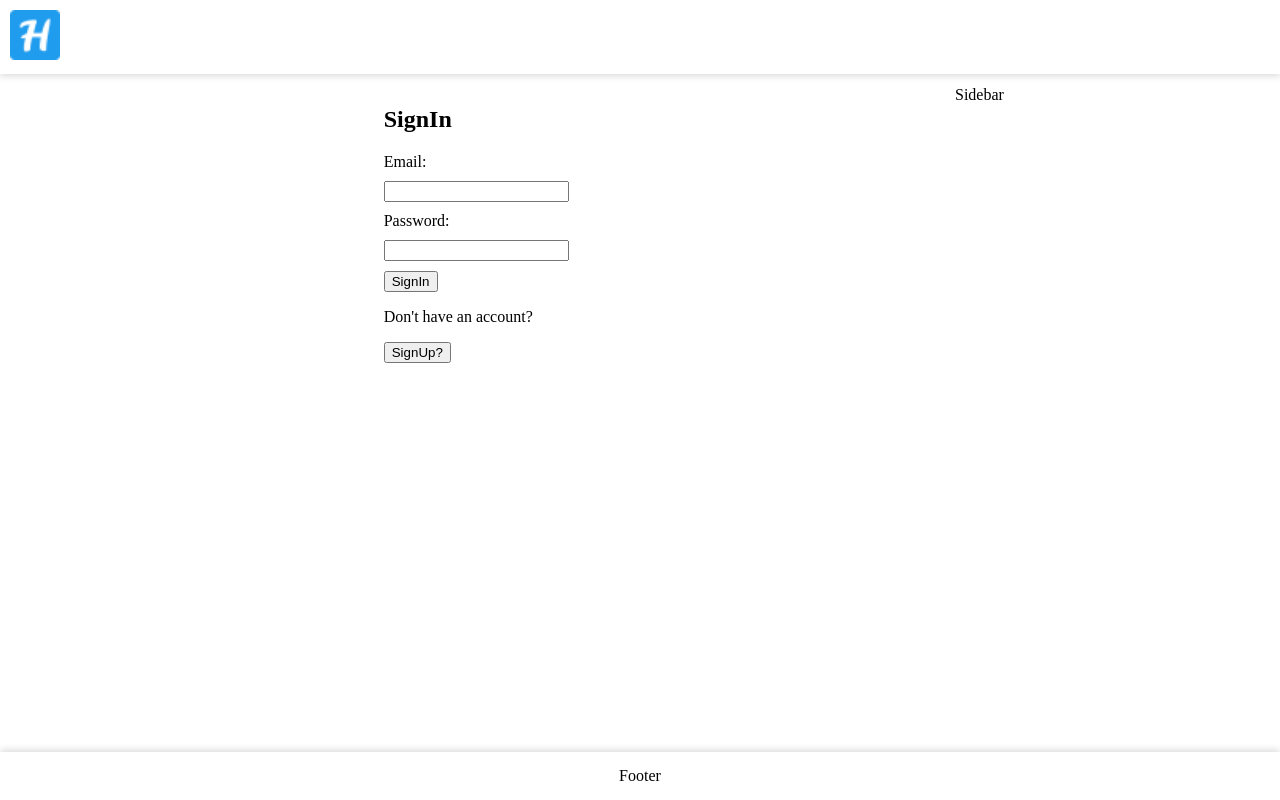
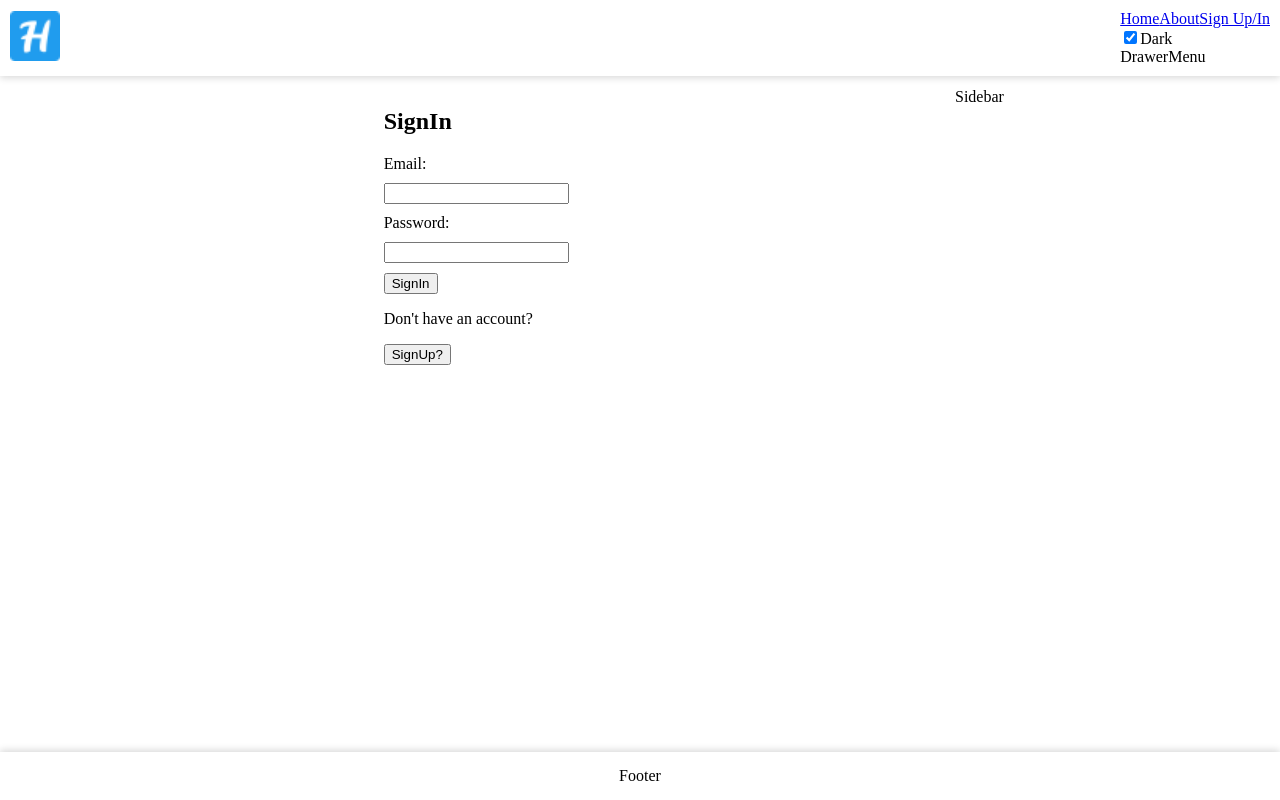
Before and after one commit to Hugodev88/blog-client, a React (Create React App) app: page /auth in a window 1280 px wide. Built offline with nearby package versions, Linux system fonts and the light colour scheme.

Commit message:
feat: menus

```diff
--- a/src/app/store.ts
+++ b/src/app/store.ts
@@ -1,9 +1,11 @@
 import { configureStore, ThunkAction, Action } from '@reduxjs/toolkit';
 import { rootApi } from 'features/rootApi';
+import authReducer from '../features/auth/slice/authSlice'
 
 export const store = configureStore({
   reducer: {
     [rootApi.reducerPath]: rootApi.reducer,
+    auth: authReducer
   },
   middleware: (getDefaultMiddleware) => getDefaultMiddleware().concat(rootApi.middleware)
 });
--- /dev/null
+++ b/src/features/auth/slice/authSlice.ts
@@ -0,0 +1,28 @@
+import { createSlice, PayloadAction } from "@reduxjs/toolkit";
+import { UserDto } from "../dtos/user.dto";
+import { authApi } from "../api/authApi";
+import { RootState } from "app/store";
+
+interface AuthState {
+	user: UserDto | null
+}
+
+const initialState: AuthState = {
+	user: null
+}
+
+const authSlice = createSlice({
+	name: 'auth',
+	initialState,
+	reducers: {},
+	extraReducers(builder) {
+		builder.addMatcher(authApi.endpoints.signIn.matchFulfilled,
+			(state, action: PayloadAction<UserDto>) => {
+				state.user = action.payload
+			}
+		)
+	},
+})
+
+export default authSlice.reducer
+export const selectCurrentUser = (state: RootState) => state.auth
--- a/src/features/common/components/Header.tsx
+++ b/src/features/common/components/Header.tsx
@@ -1,9 +1,20 @@
-import React from 'react'
+import React, { useState } from 'react'
 import { NavLink } from 'react-router-dom'
 // @ts-ignore
 import Logo from '../images/logo.png'
+import DesktopMenu from './menus/DesktopMenu'
+import { selectCurrentUser } from 'features/auth/slice/authSlice'
+import { useAppSelector } from '../../../app/hooks'
+import DrawerMenu from './menus/DrawerMenu'
 
 const Header = () => {
+    const { user } = useAppSelector(selectCurrentUser)
+    const [dark, setDark] = useState(true)
+
+    const handleTheme = () => {
+
+    }
+
     return (
         <header>
             <div className="logo">
@@ -12,7 +23,12 @@
                 </NavLink>
             </div>
             <div className="menu">
-
+                <DesktopMenu user={user} />
+                <span className='sp-bor'>
+                    <input type="checkbox" id='dark' name='dark' checked={dark} onChange={handleTheme} />
+                    <label htmlFor="dark">Dark</label>
+                </span>
+                <DrawerMenu user={user} />
             </div>
         </header>
     )
--- /dev/null
+++ b/src/features/common/components/menus/DesktopMenu.tsx
@@ -0,0 +1,17 @@
+import { UserDto } from 'features/auth/dtos/user.dto'
+import React from 'react'
+import { NavLink } from 'react-router-dom'
+
+const DesktopMenu = ({ user }: { user: UserDto | null }) => {
+	return (
+		<div className='desk-menu'>
+			<NavLink to='/' className={({ isActive }) => (isActive ? 'active' : '')}>Home</NavLink>
+			<NavLink to='/about' className={({ isActive }) => (isActive ? 'active' : '')}>About</NavLink>
+			{!user && (
+				<NavLink to='/auth' className={({ isActive }) => (isActive ? 'active' : '')}>Sign Up/In</NavLink>
+			)}
+		</div>
+	)
+}
+
+export default DesktopMenu
--- /dev/null
+++ b/src/features/common/components/menus/DrawerMenu.tsx
@@ -0,0 +1,10 @@
+import { UserDto } from 'features/auth/dtos/user.dto'
+import React from 'react'
+
+const DrawerMenu = ({ user }: { user: UserDto | null }) => {
+	return (
+		<div>DrawerMenu</div>
+	)
+}
+
+export default DrawerMenu
```
